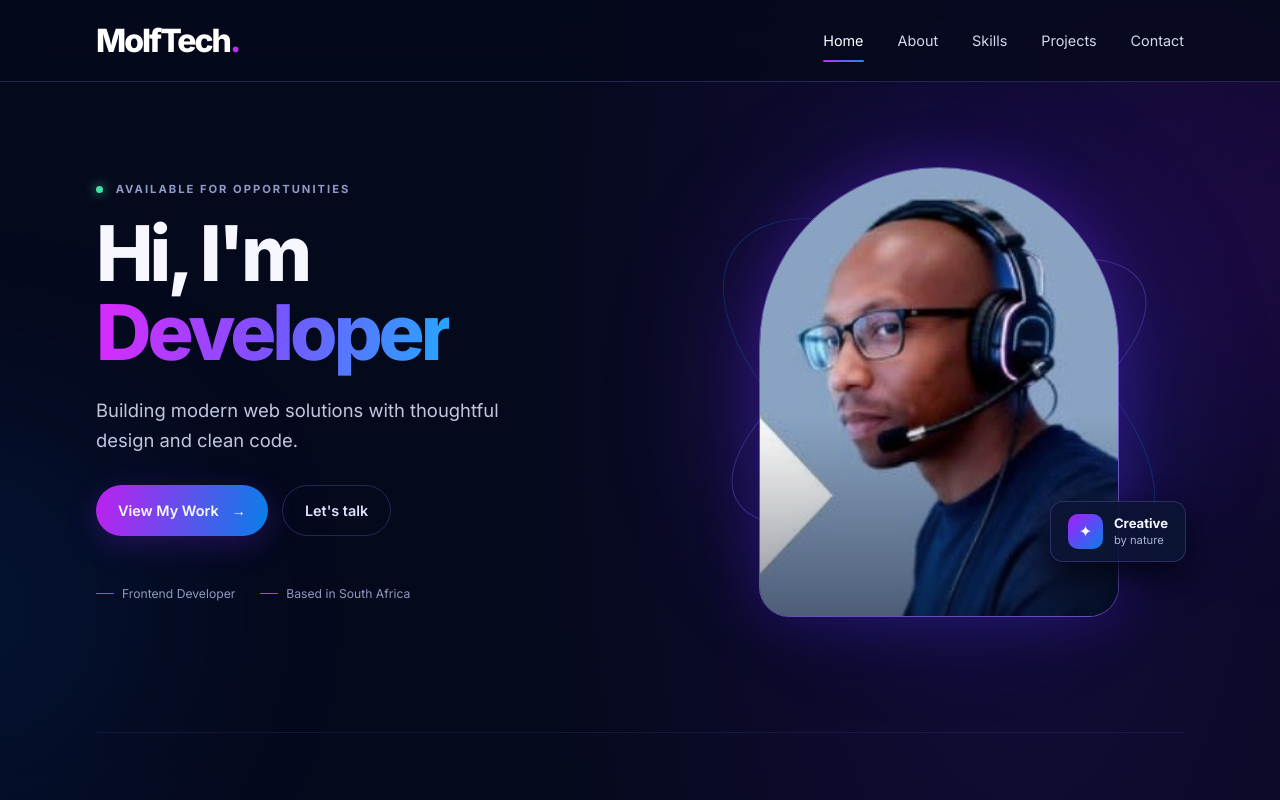
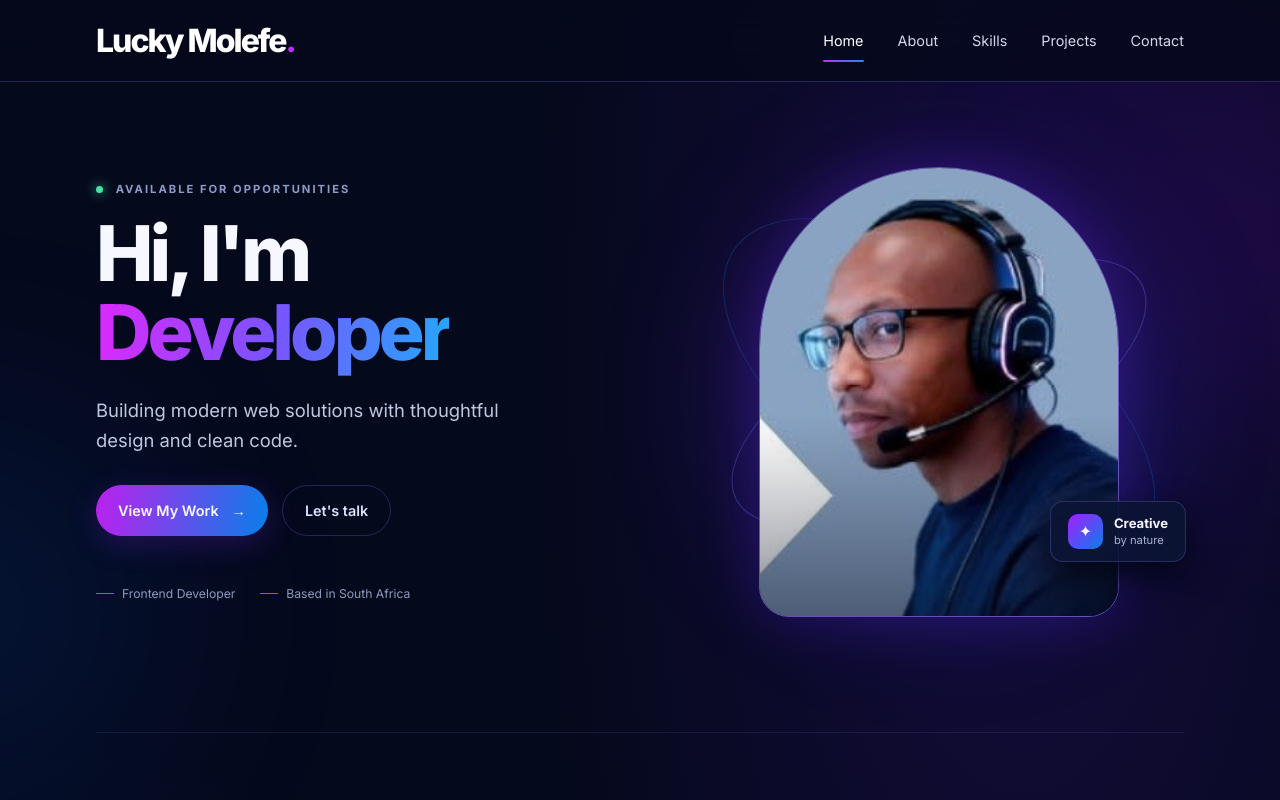
Before and after one commit to luckymolefe/mycv, a plain HTML site: page index.html in a window 1280 px wide. Shown: the top 800 px of the page. Drawn offline with Linux system fonts and the light colour scheme.

Commit message:
Update index.html
Updated html code

```diff
--- a/index.html
+++ b/index.html
@@ -3,8 +3,8 @@
 <head>
   <meta charset="UTF-8" />
   <meta name="viewport" content="width=device-width, initial-scale=1.0" />
-  <meta name="description" content="KD — frontend developer portfolio." />
-  <title>KD | Developer Portfolio</title>
+  <meta name="description" content="LM — frontend developer portfolio." />
+  <title>LM | Developer Portfolio</title>
   <link rel="preconnect" href="https://fonts.googleapis.com">
   <link rel="preconnect" href="https://fonts.gstatic.com" crossorigin>
   <link href="https://fonts.googleapis.com/css2?family=Inter:wght@400;500;600;700;800&display=swap" rel="stylesheet">
@@ -16,7 +16,7 @@
   <div class="ambient ambient-two"></div>
 
   <header class="site-header">
-    <a class="brand" href="#home" aria-label="KD home">MolfTech<span>.</span></a>
+    <a class="brand" href="#home" aria-label="LM home">Lucky Molefe<span>.</span></a>
     <button class="menu-toggle" aria-label="Toggle navigation" aria-expanded="false">
       <span></span><span></span><span></span>
     </button>
@@ -107,7 +107,7 @@
         <a class="button button-primary" href="mailto:luckmolf@gmail.com">Let's Talk <span>↗</span></a>
       </div>
       <footer class="footer">
-        <a class="brand" href="#home">MolfTech<span>.</span></a>
+        <a class="brand" href="#home">Lucky Molefe<span>.</span></a>
         <p>Designed & built with care. <span id="year"></span></p>
         <div class="social-links">
           <a href="https://github.com/luckymolefe" target="_blank" rel="noreferrer" aria-label="GitHub">GH</a>
```
